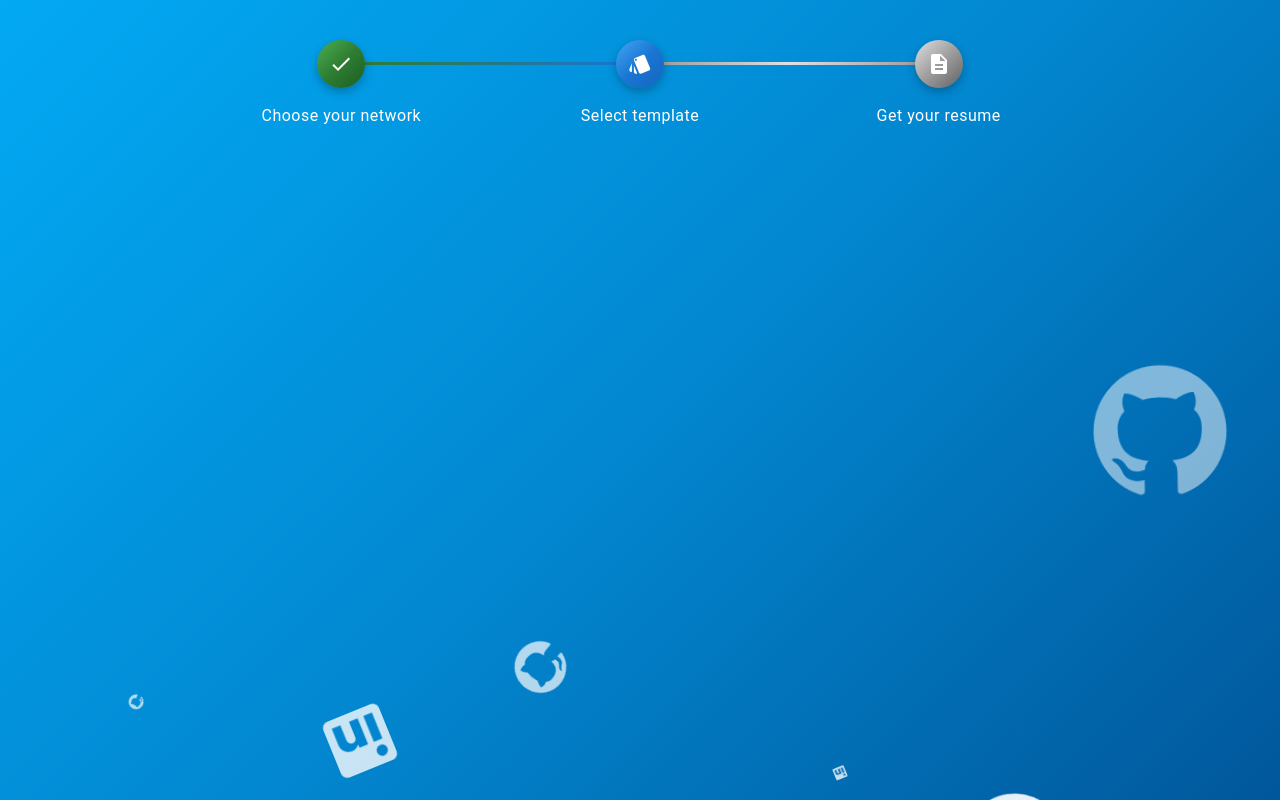
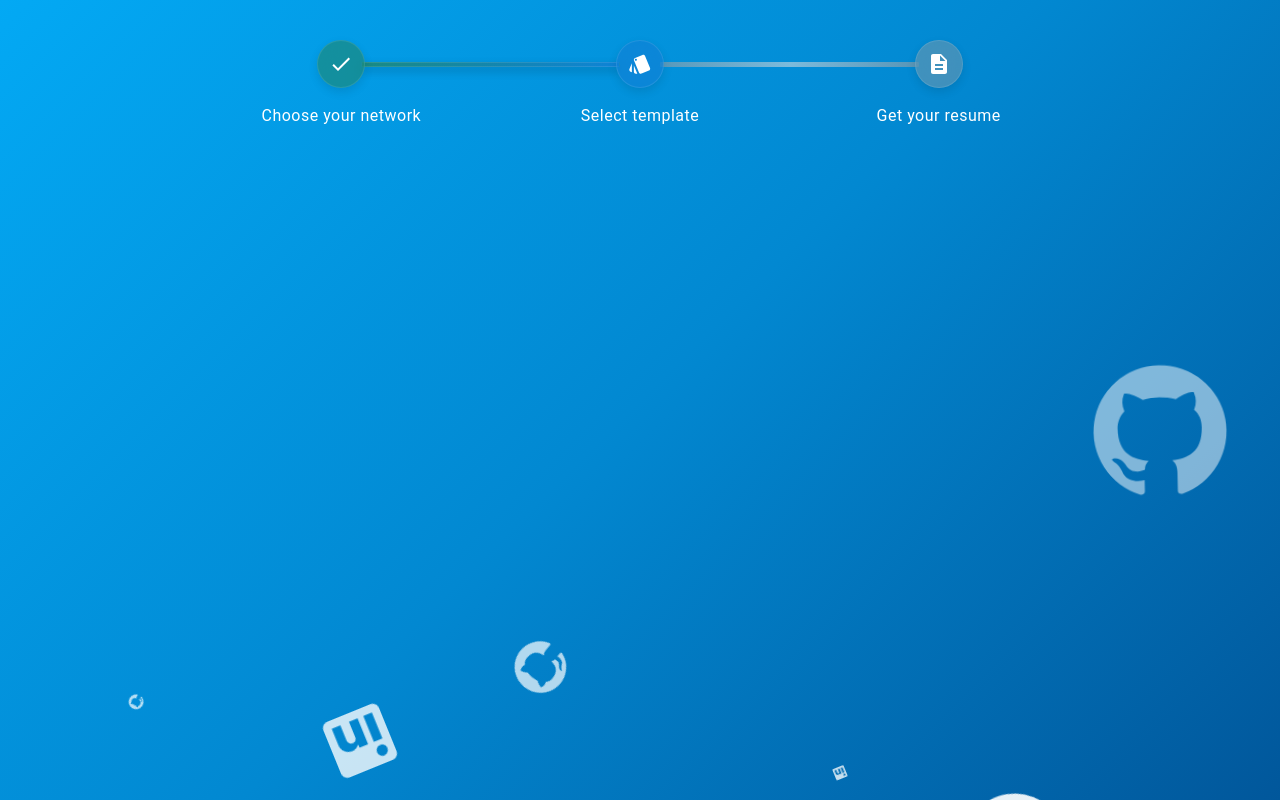
Before and after one commit to VE-Stack/linked-resume, a React (Vite) app: page / in a window 1280 px wide. Built offline with nearby package versions, Linux system fonts and the light colour scheme.

Commit message:
Updated step components style

```diff
--- a/src/components/steps/customStepConnector.ts
+++ b/src/components/steps/customStepConnector.ts
@@ -7,18 +7,24 @@ export const CustomStepConnector = styled(StepConnector)(({ theme }) => ({
   },
   [`&.${stepConnectorClasses.active}`]: {
     [`& .${stepConnectorClasses.line}`]: {
-      backgroundImage: `linear-gradient( 95deg,${theme.palette.success.main} 0%,${theme.palette.primary.main})`
+      backgroundImage: `linear-gradient(95deg,rgba(46, 125, 50, 0.55) 0%,rgba(25, 118, 210, 0.55) 100%)`,
+      boxShadow: "0 4px 10px 0 rgba(0, 0, 0, 0.2)",
+      border: "1px solid rgba(255, 255, 255,0.1)",
+      backdropFilter: "blur(12px)"
     }
   },
   [`&.${stepConnectorClasses.completed}`]: {
     [`& .${stepConnectorClasses.line}`]: {
-      backgroundImage: `linear-gradient( 95deg,${theme.palette.success.main} 0%,${theme.palette.success.light} 50%,${theme.palette.success.main} 100%)`
+      backgroundImage: `linear-gradient(95deg,rgba(76, 175, 80, 0.55) 0%,rgba(46, 125, 50, 0.55) 50%,rgba(27, 94, 32, 0.55) 100%)`,
+      boxShadow: "0 4px 10px 0 rgba(0, 0, 0, 0.2)",
+      border: "1px solid rgba(255, 255, 255,0.1)",
+      backdropFilter: "blur(12px)"
     }
   },
   [`& .${stepConnectorClasses.line}`]: {
-    height: 3,
+    height: 5,
     border: 0,
-    backgroundImage: `linear-gradient( 95deg,${theme.palette.grey[500]} 0%,${theme.palette.grey[300]} 50%,${theme.palette.grey[500]} 100%)`,
+    backgroundImage: `linear-gradient(95deg,rgba(158, 158, 158, 0.55) 0%,rgba(224, 224, 224, 0.55) 50%,rgba(158, 158, 158, 0.55) 100%)`,
     borderRadius: 1
   }
 }));
--- a/src/components/steps/customStepIcon.style.ts
+++ b/src/components/steps/customStepIcon.style.ts
@@ -1,29 +1,33 @@
 import { styled } from "@mui/material/styles";
 
-export const CustomStepIconStyled = styled('div')<{
+export const CustomStepIconStyled = styled("div")<{
   ownerState: { completed?: boolean; active?: boolean };
 }>(({ theme, ownerState }) => ({
   zIndex: 1,
   color: theme.palette.common.white,
   width: theme.spacing(6),
   height: theme.spacing(6),
-  display: 'flex',
-  borderRadius: '50%',
-  justifyContent: 'center',
-  alignItems: 'center',
-  ...(!ownerState.active && !ownerState.completed && {
-    backgroundImage:
-      `linear-gradient( 136deg, ${theme.palette.grey[300]} 0%, ${theme.palette.grey[500]} 50%, ${theme.palette.grey[700]} 100%)`,
-    boxShadow: '0 4px 10px 0 rgba(0,0,0,.25)',
-  }),
+  display: "flex",
+  borderRadius: "50%",
+  justifyContent: "center",
+  alignItems: "center",
+  ...(!ownerState.active &&
+    !ownerState.completed && {
+      backgroundColor: "rgba(158, 158, 158, 0.4)",
+      boxShadow: "0 4px 10px 0 rgba(0, 0, 0, 0.1)",
+      border: "1px solid rgba(255, 255, 255,0.1)",
+      backdropFilter: "blur(12px)"
+    }),
   ...(ownerState.active && {
-    backgroundImage:
-      `linear-gradient( 136deg, ${theme.palette.primary.light} 0%, ${theme.palette.primary.main} 50%, ${theme.palette.primary.dark} 100%)`,
-    boxShadow: '0 4px 10px 0 rgba(0,0,0,.25)',
+    backgroundColor: "rgba(25, 118, 210, 0.4)",
+    boxShadow: "0 4px 10px 0 rgba(0, 0, 0, 0.1)",
+    border: "1px solid rgba(255, 255, 255,0.1)",
+    backdropFilter: "blur(12px)"
   }),
   ...(ownerState.completed && {
-    backgroundImage:
-      `linear-gradient( 136deg, ${theme.palette.success.light} 0%, ${theme.palette.success.main} 50%, ${theme.palette.success.dark} 100%)`,
-      boxShadow: '0 4px 10px 0 rgba(0,0,0,.25)',
-  }),
+    backgroundColor: "rgba(46, 125, 50, 0.4)",
+    boxShadow: "0 4px 10px 0 rgba(0, 0, 0, 0.1)",
+    border: "1px solid rgba(255, 255, 255,0.1)",
+    backdropFilter: "blur(12px)"
+  })
 }));
```
